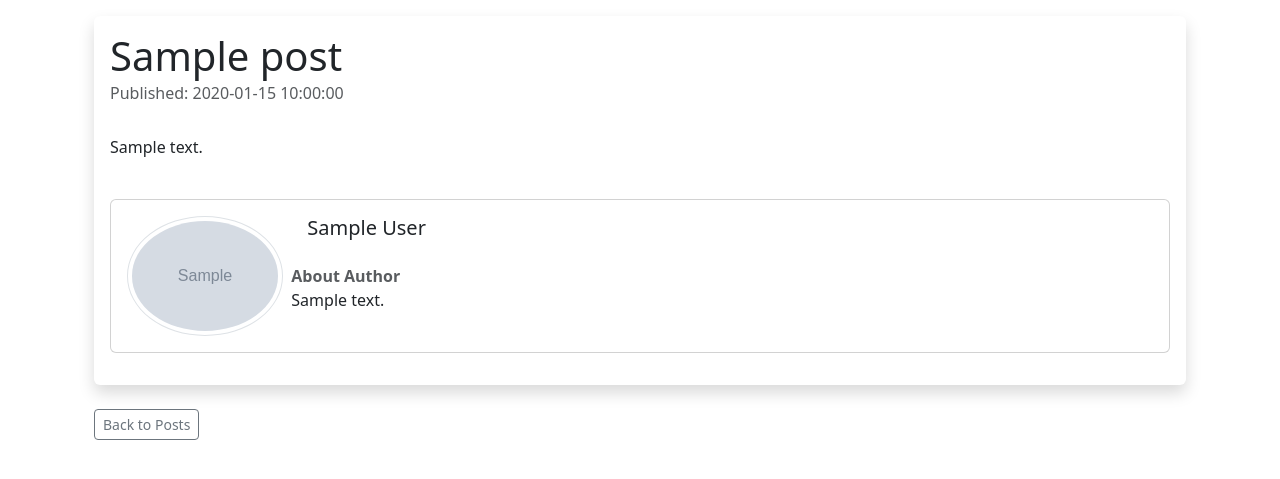
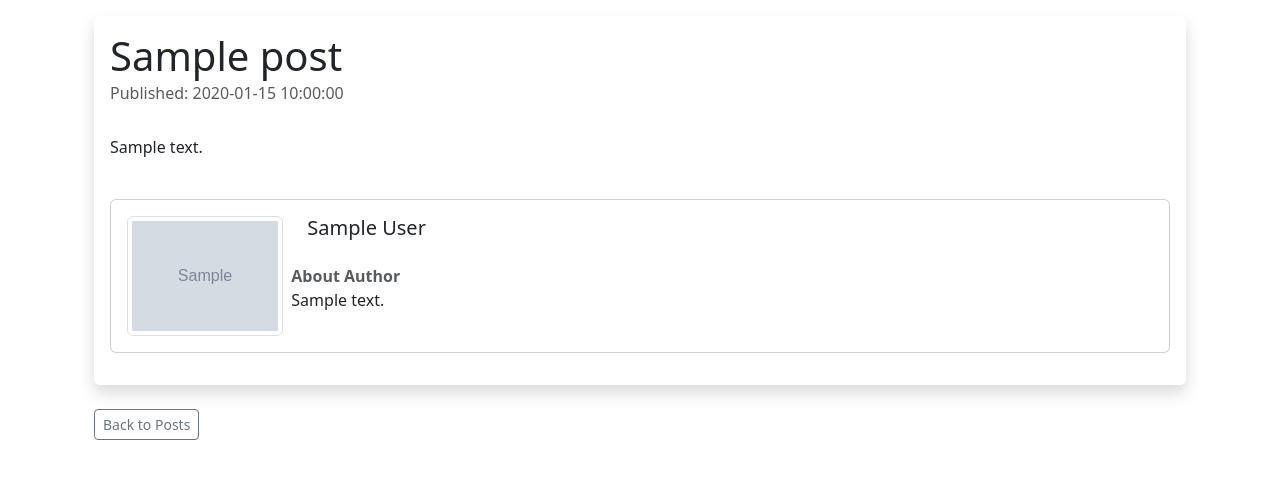
Before and after one commit to GhostPet/ImageWebsite, a Flask app: a page that uses templates/post.html in a window 1280 px wide. Shown: the part 104-583 px from the top of the page. Run offline with Flask 3, Linux system fonts and the light colour scheme; tables that the repository leaves empty hold one stand-in row (values such as "Sample post"); grey boxes marked "Sample" are stand-in pictures; some libraries are stand-ins or nearby versions.

Commit message:
quick fix

```diff
--- a/templates/post.html
+++ b/templates/post.html
@@ -30,8 +30,13 @@
             <div class="card mb-3">
                 <div class="row no-gutters">
                     <div class="col-md-2">
+                        {% if post.author.profile_pic %}
                         <img src="{{ url_for('static', filename='images/profile_pics/'+post.author.profile_pic) }}"
-                            class="img-thumbnail rounded-circle m-3" alt="Profile Pic of {{ post.author.name }}">
+                            class="img-thumbnail rounded float-start m-3" alt="Profile Pic of {{ post.author.name }}">
+                        {% else %}
+                        <img src="{{ url_for('static', filename='images/defaultprofilepic.jpg') }}"
+                            class="img-thumbnail rounded float-start m-3" alt="Default Profile Picture">
+                        {% endif %}
                     </div>
                     <div class="col-md-10">
                         <div class="card-body">
```
